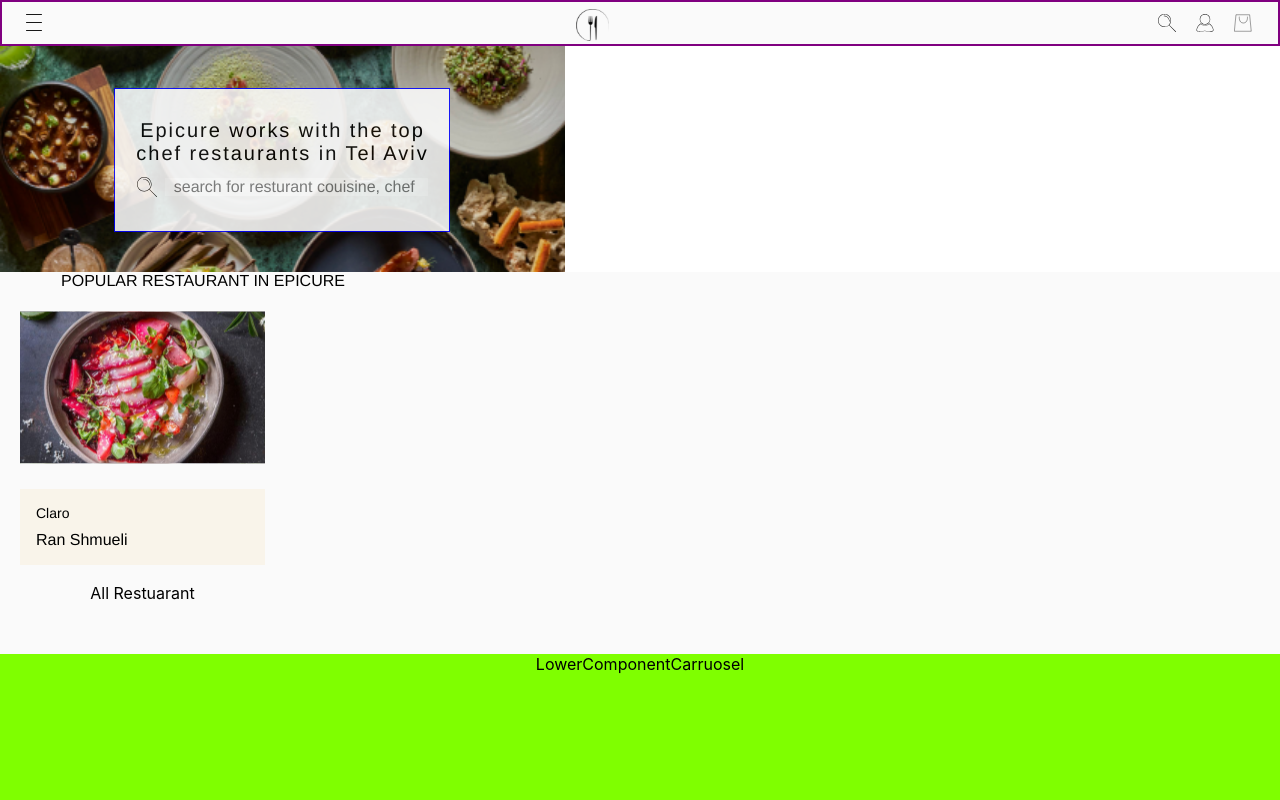
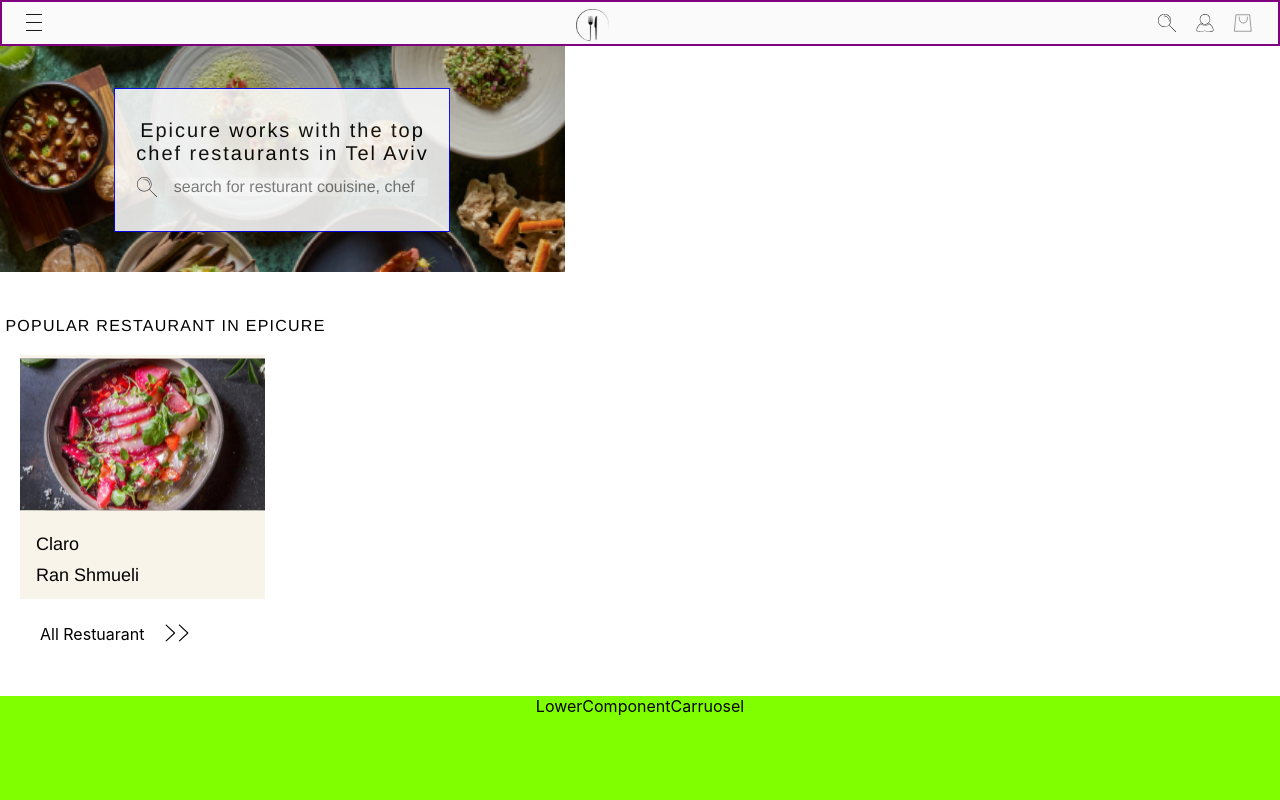
Before and after one commit to HilaMedinaMoveo/epicure-project, a React (Create React App) app: page / in a window 1280 px wide. Shown: the top 800 px of the page. Built offline with nearby package versions, Linux system fonts and the light colour scheme.

Commit message:
navigate

```diff
--- a/src/App.tsx
+++ b/src/App.tsx
@@ -2,15 +2,16 @@ import React from "react";
 import Homepage from "./components/homepage/Homepage";
 import "./App.css";
 import Navbar from "./components/navbar/Navbar";
+import FooterComponent from "./components/footer/FotterComponent";
+
 import "./assets/styles/styles.scss";
-import FutterComponent from "./components/futter/FutterComponent";
 
 function App() {
 	return (
 		<div className="App">
 			<Navbar></Navbar>
 			<Homepage></Homepage>
-			<FutterComponent></FutterComponent>
+			<FooterComponent></FooterComponent>
 		</div>
 	);
 }
--- a/src/assets/helpers/helpers.scss
+++ b/src/assets/helpers/helpers.scss
@@ -17,17 +17,17 @@ h1 {
 	font-family: "Helvetica Neue";
 	font-style: normal;
 	font-weight: 400;
-	font-size: 18;
+	font-size: 18px;
 }
 @mixin helvetica-200-18 {
 	font-family: "Helvetica Neue";
 	font-style: normal;
 	font-weight: 200;
-	font-size: 18;
+	font-size: 18px;
 }
 @mixin helvetica-400-16 {
 	font-family: "Helvetica Neue";
 	font-style: normal;
 	font-weight: 400;
-	font-size: 16;
+	font-size: 16px;
 }
--- a/src/assets/styles/styles.scss
+++ b/src/assets/styles/styles.scss
@@ -12,5 +12,5 @@
 @import "../../../src/components/signaturedish/SignatureDish.scss";
 @import "../../../src/components/chefoftheweek/ChefOfTheWeek.scss";
 @import "../../../src/components/epicurelogo/EpicureLogo.scss";
-@import "../../../src/components/futter/FutterComponent.scss";
+@import "../../../src/components/footer/FooterComponent.scss";
 @import "../../../src/components/restaurantcard/RestaurantCard.scss";
--- a/src/components/restaurantcard/RestaurantCard.scss
+++ b/src/components/restaurantcard/RestaurantCard.scss
@@ -1,21 +1,15 @@
 .card-of-resturant {
 	display: flex;
 	flex-direction: column;
-	// align-items: flex-start;
 	margin-left: 1.25rem;
 	width: 245px;
 	height: 232.8px;
-	gap: 18px;
+	background: #f9f4ea;
+	margin-top: 17px;
 }
 .claro-photo {
 	width: 15.3rem;
 	height: 9.925rem;
-}
-.h1-popular {
-	@include helvetica-200-18;
-	width: 326px;
-	height: 24px;
-	margin-left: 20px;
 }
 
 .div-of-text {
@@ -35,3 +29,15 @@
 .text2 {
 	@include helvetica-200-18;
 }
+.all-restuarant {
+	width: 172px;
+	height: 35px;
+	margin-left: 20px;
+	display: flex;
+	margin-top: 25px;
+}
+.arrow-icon {
+	width: 24px;
+	height: 18px;
+	margin-left: 20px;
+}
--- a/src/components/restaurantcard/RestaurantCard.tsx
+++ b/src/components/restaurantcard/RestaurantCard.tsx
@@ -1,10 +1,10 @@
 import React from "react";
 import claroPhoto from "../../assets/images/claro.svg";
+import arrowIcon from "../../assets/images/arrow.svg";
 
 const RestaurantCard = () => {
 	return (
 		<div className="card-of-resturant">
-			<div className="h1-popular">POPULAR RESTAURANT IN EPICURE</div>
 			<div className="restaurant-photo">
 				<img className="claro-photo" src={claroPhoto}></img>
 			</div>
@@ -14,7 +14,7 @@ const RestaurantCard = () => {
 			</div>
 			<div className="all-restuarant">
 				<div className="all-restuarant-link"> All Restuarant</div>
-				<img className="arrow-icon"></img>
+				<img className="arrow-icon" src={arrowIcon}></img>
 			</div>
 		</div>
 	);
--- a/src/components/upperHomepageCarrousel/UpperComponentCarrousel.scss
+++ b/src/components/upperHomepageCarrousel/UpperComponentCarrousel.scss
@@ -1,5 +1,19 @@
 .UpperComponentCarrousel {
-	background-color: $whiteColor;
 	height: 23.85rem;
+}
 
+.h2-popular {
+	margin-top:42px;
+	width: 331px;
+	height: 24px;
+	left: 709px;
+	top: 467px;
+	font-family: "Helvetica Neue";
+	font-style: normal;
+	font-weight: 200;
+	font-size: 16px;
+	line-height: 24px;
+	letter-spacing: 1.25px;
+	text-transform: uppercase;
+	color: #000000;
 }
--- a/src/components/upperHomepageCarrousel/UpperComponentCarrousel.tsx
+++ b/src/components/upperHomepageCarrousel/UpperComponentCarrousel.tsx
@@ -4,6 +4,7 @@ import RestaurantCard from "../restaurantcard/RestaurantCard";
 const UpperComponentCarrousel = () => {
 	return (
 		<div className="UpperComponentCarrousel">
+			<h2 className="h2-popular">POPULAR RESTAURANT IN EPICURE</h2>
 			<RestaurantCard></RestaurantCard>
 		</div>
 	);
```
Also changed, not shown: src/assets/images/arrow.svg (added), src/components/footer/FooterComponent.scss (renamed from src/components/futter/FutterComponent.scss), src/components/footer/FotterComponent.tsx (renamed from src/components/futter/FutterComponent.tsx).
